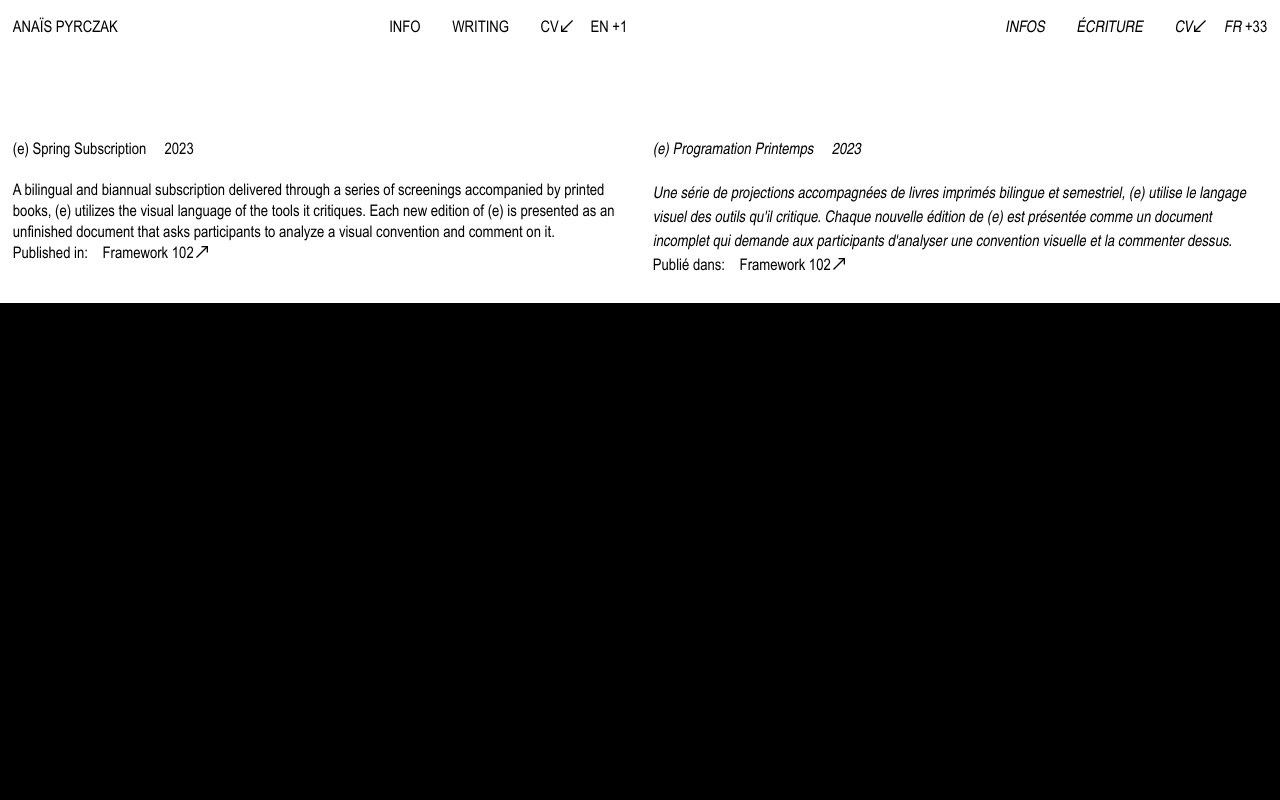
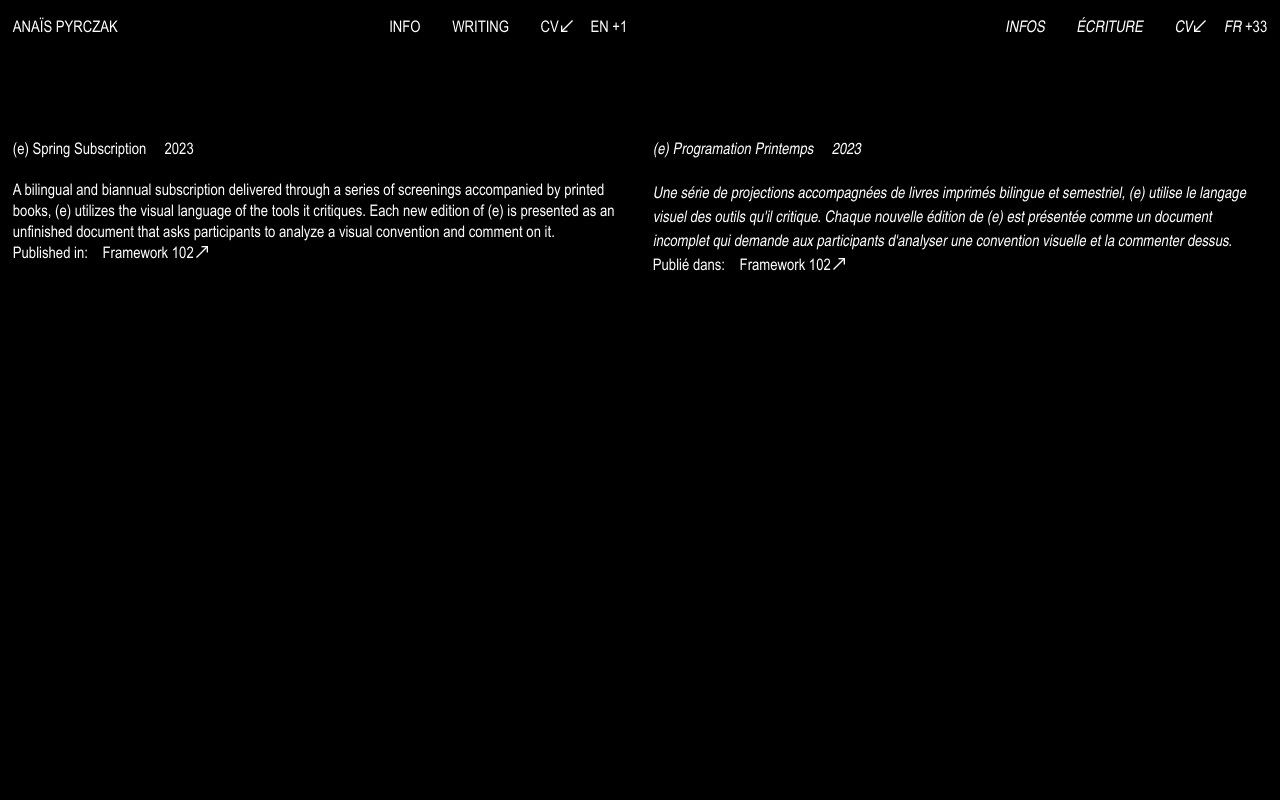
Before and after one commit to pyrcl090/anaispyrczak, a plain HTML site: page anaispyrczakinfo/index.html in a window 1280 px wide. Shown: the top 800 px of the page. Drawn offline with Linux system fonts and the light colour scheme; no server answers.

Commit message:
Update style.css

```diff
--- a/anaispyrczakinfo/style.css
+++ b/anaispyrczakinfo/style.css
@@ -4,7 +4,7 @@
 }
 
 html{
-    background-color:rgb(255, 255, 255);
+    background-color: black;
 }
 body::-webkit-scrollbar {
     display: none;
```
